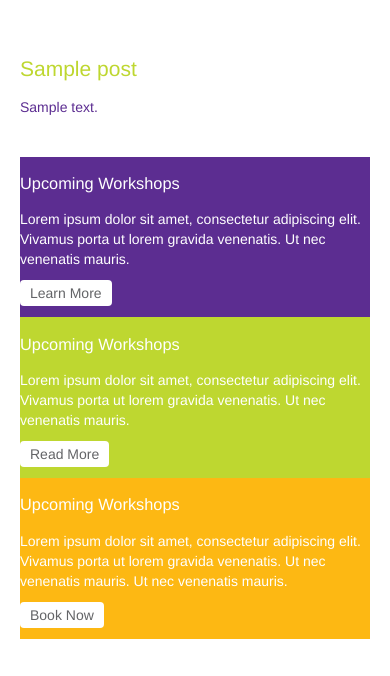
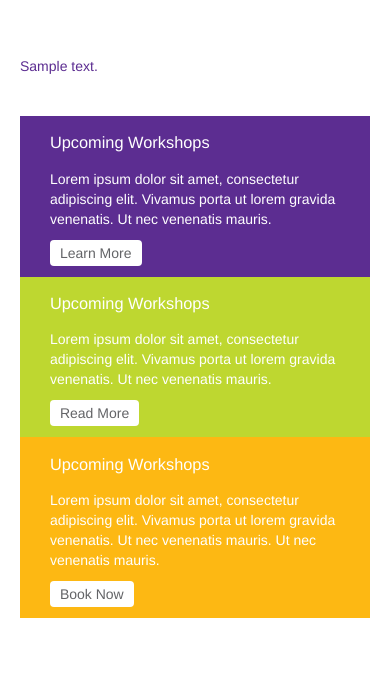
Before and after one commit to InfinityMediaServices/victoriasmith, a WordPress theme: template wp-content/themes/victoriasmith/front-page.php in a window 390 px wide. Shown: the part 168-844 px from the top of the page. Run offline with PHP 8.4 and a stand-in for WordPress, Linux system fonts and the light colour scheme; the site name, menu and one post (Sample post) are stand-ins, and other content is empty.

```diff
--- a/wp-content/themes/victoriasmith/css/responsive.css
+++ b/wp-content/themes/victoriasmith/css/responsive.css
@@ -979,8 +979,6 @@
   .nav-collapse .nav > li > a,
   .nav-collapse .dropdown-menu a {
     padding: 9px 15px;
-    font-weight: bold;
-    color: #777777;
     -webkit-border-radius: 3px;
     -moz-border-radius: 3px;
     border-radius: 3px;
@@ -994,12 +992,6 @@
   }
   .nav-collapse .dropdown-menu li + li a {
     margin-bottom: 2px;
-  }
-  .nav-collapse .nav > li > a:hover,
-  .nav-collapse .nav > li > a:focus,
-  .nav-collapse .dropdown-menu a:hover,
-  .nav-collapse .dropdown-menu a:focus {
-    background-color: #f2f2f2;
   }
   .navbar-inverse .nav-collapse .nav > li > a,
   .navbar-inverse .nav-collapse .dropdown-menu a {
--- a/wp-content/themes/victoriasmith/front-page.php
+++ b/wp-content/themes/victoriasmith/front-page.php
@@ -11,14 +11,12 @@
             <div class="home-content row">
             	<div class="span10 offset1">
 
-                    <h2><?php the_title(); ?></h2>
-
                     <?php the_content(); ?>
 
                     <div id="blocks" class="row-fluid">
                         <div class="block block-one span4">
                         	<div class="row-fluid">
-                                <div class="inner-wrapper offset1 span10">
+                                <div class="inner-wrapper">
                                     <h3>Upcoming Workshops</h3>
 
                                     <p>Lorem ipsum dolor sit amet, consectetur adipiscing elit. Vivamus porta ut lorem gravida venenatis. Ut nec venenatis mauris. </p>
@@ -30,7 +28,7 @@
 
                         <div class="block block-two span4">
                         	<div class="row-fluid">
-                                <div class="inner-wrapper offset1 span10">
+                                <div class="inner-wrapper">
                                     <h3>Upcoming Workshops</h3>
 
                                     <p>Lorem ipsum dolor sit amet, consectetur adipiscing elit. Vivamus porta ut lorem gravida venenatis. Ut nec venenatis mauris. </p>
@@ -41,7 +39,7 @@
 
                         <div class="block block-three span4">
                         	<div class="row-fluid">
-                                <div class="inner-wrapper offset1 span10">
+                                <div class="inner-wrapper">
                                     <h3>Upcoming Workshops</h3>
 
                                     <p>Lorem ipsum dolor sit amet, consectetur adipiscing elit. Vivamus porta ut lorem gravida venenatis. Ut nec venenatis mauris. Ut nec venenatis mauris. </p>
--- a/wp-content/themes/victoriasmith/less/responsive-navbar.less
+++ b/wp-content/themes/victoriasmith/less/responsive-navbar.less
@@ -67,8 +67,8 @@
   .nav-collapse .nav > li > a,
   .nav-collapse .dropdown-menu a {
     padding: 9px 15px;
-    font-weight: bold;
-    color: @navbarLinkColor;
+    //font-weight: bold;
+    //color: @navbarLinkColor;
     .border-radius(3px);
   }
   // Buttons
@@ -84,7 +84,7 @@
   .nav-collapse .nav > li > a:focus,
   .nav-collapse .dropdown-menu a:hover,
   .nav-collapse .dropdown-menu a:focus {
-    background-color: @navbarBackground;
+   // background-color: @navbarBackground;
   }
   .navbar-inverse .nav-collapse .nav > li > a,
   .navbar-inverse .nav-collapse .dropdown-menu a {
```
Also changed, not shown: wp-content/themes/victoriasmith/less/user.less (+8 -0 lines).
